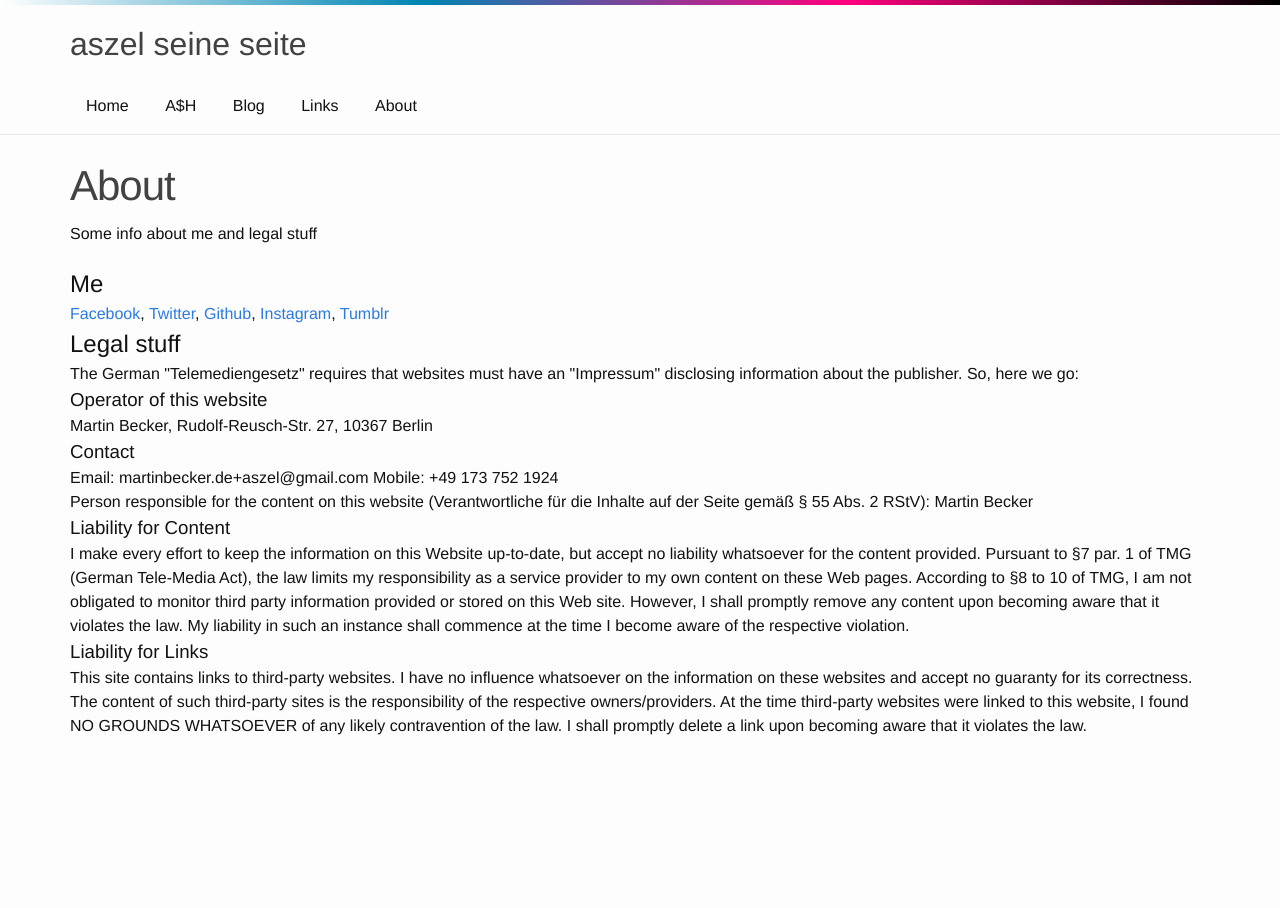
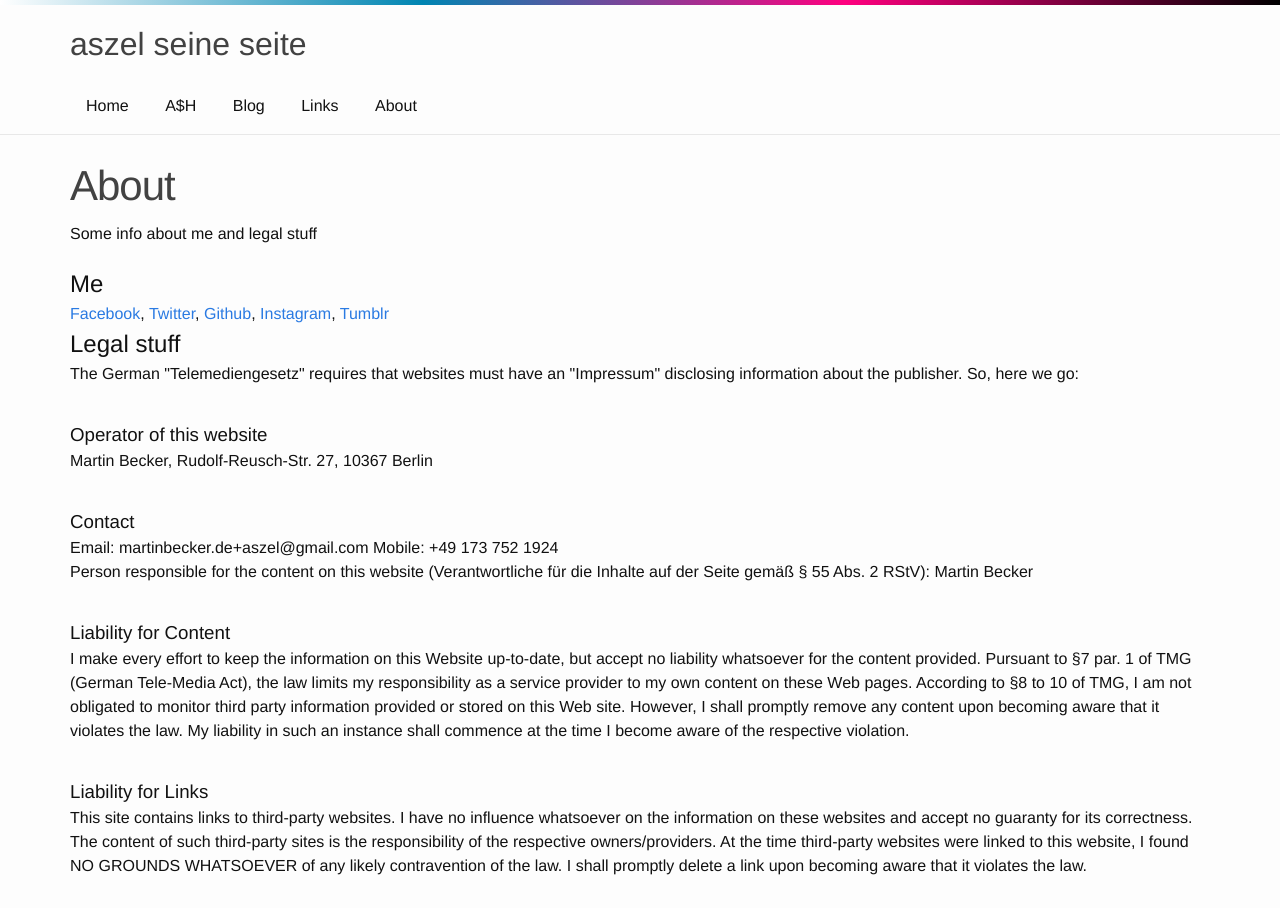
Before and after one commit to aszel/aszel.github.io, a Jekyll site: the page built from about/index.md, in a window 1280 px wide. Built offline with Jekyll 4.4.1, drawn with Linux system fonts in a browser that asks for light colours.

Commit message:
Update _base.scss

```diff
--- a/_sass/_base.scss
+++ b/_sass/_base.scss
@@ -101,6 +101,9 @@ h1, h2, h3, h4, h5, h6 {
     font-weight: 300;
 }
 
+.about-subheadline {
+    margin-top: 35px;
+}
 
 
 /**
```
